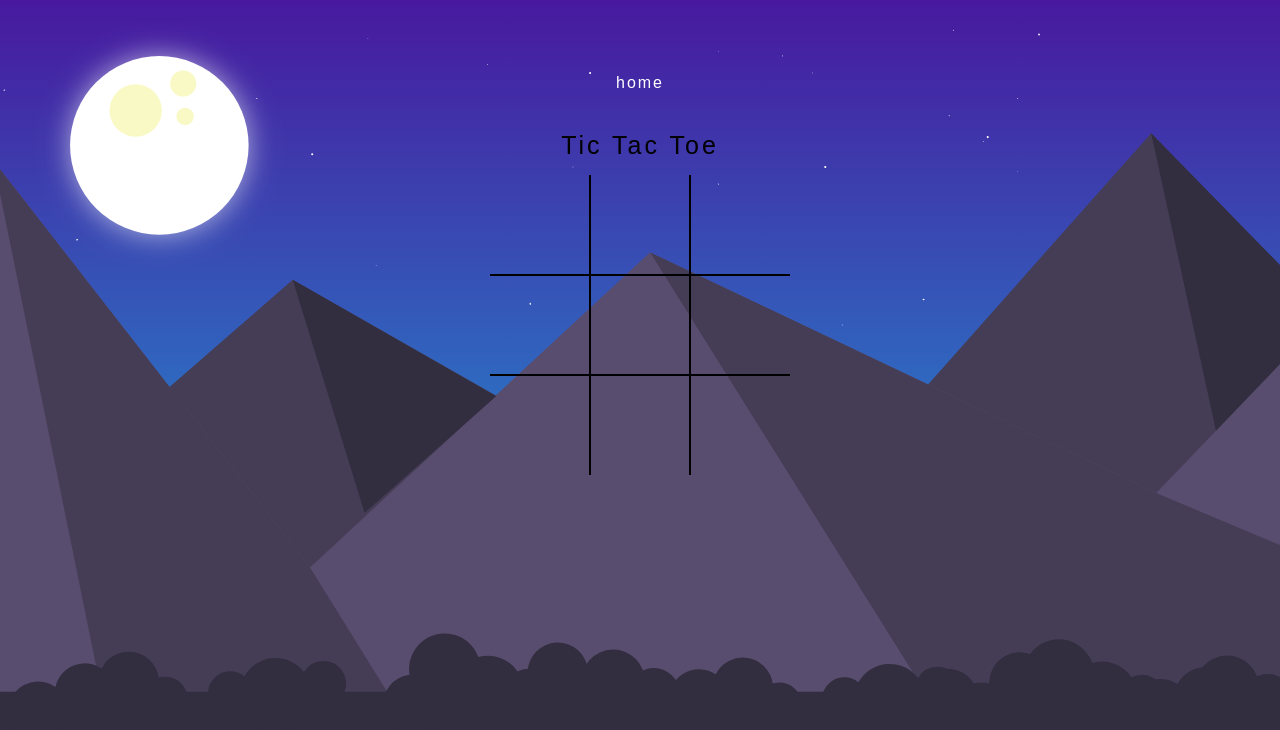
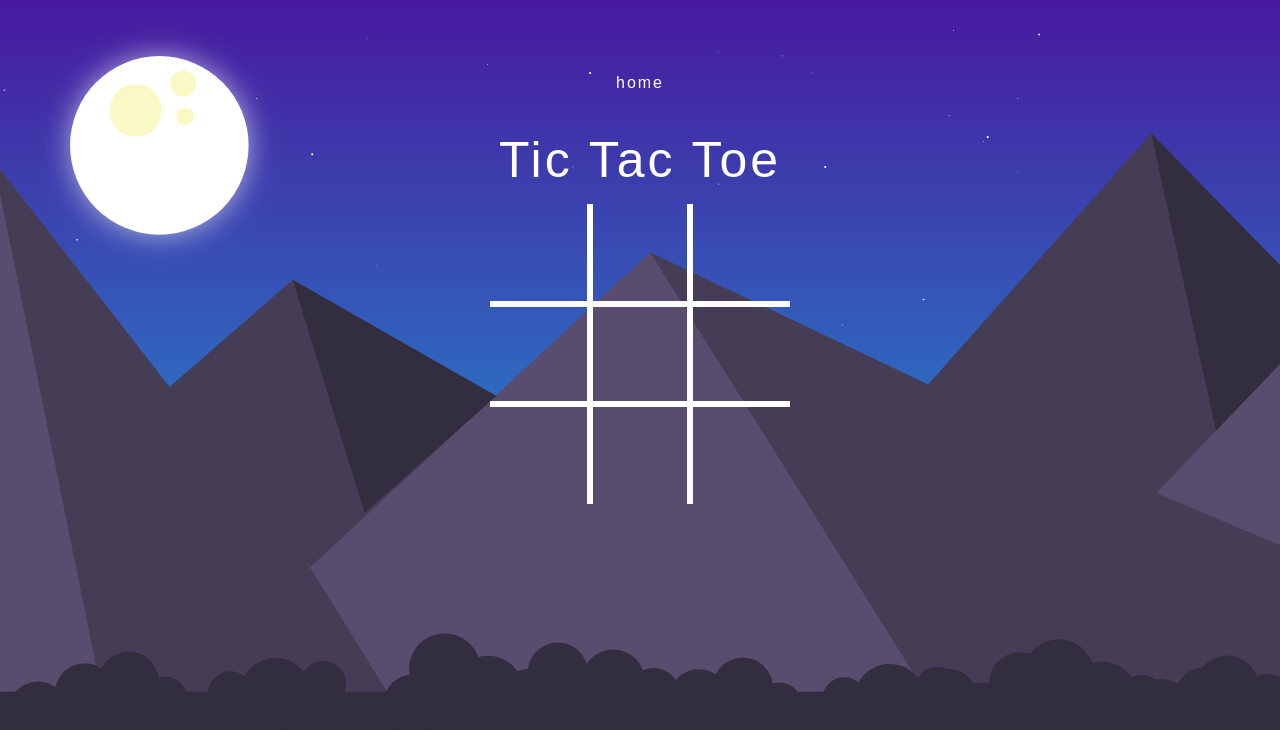
Before and after one commit to Bgorson/project3, a React (Create React App) app in the folder client/: page /miniGame3 in a window 1280 px wide. Shown: the top 730 px of the page. Built offline with nearby package versions, Linux system fonts and the light colour scheme.

Commit message:
working on updating agility

```diff
--- a/client/src/components/minigame2/CardFlip.js
+++ b/client/src/components/minigame2/CardFlip.js
@@ -104,8 +104,8 @@ class MiniGame2 extends PureComponent {
         <h2>Match the Cards</h2>
         <Header restartGame={this.restartGame} />
         {this.isGameOver() ? (
-          <GameOver
-          levelUp= {this.props.levelUp}
+        <GameOver
+        levelUp= {this.props.levelUp}
           restartGame={this.restartGame}
           userName={this.props.userName} />
         ) : (
--- a/client/src/components/minigame3/components/MiniGame3.js
+++ b/client/src/components/minigame3/components/MiniGame3.js
@@ -3,7 +3,7 @@ import './game.css';
 import '../index.css'
 
 class MiniGame3 extends Component {
-
+//Can Agility be leveled up here?
     constructor() {
         super();
         this.state= {
@@ -33,12 +33,13 @@ class MiniGame3 extends Component {
             console.log(this.gameState.totalMoves)
 
             var result = this.checkWinner();
-
             if(result == 'X') {
                 this.gameState.gameEnded = true;
                 this.setState({
                     winner: 'X',
-                    winnerLine: 'this match won by X'
+                    winnerLine: 'this match won by X, Agility XP earned',
+
+
                 });
             } else if(result == 'O') {
                 this.gameState.gameEnded = true;
--- a/client/src/components/minigame3/components/game.css
+++ b/client/src/components/minigame3/components/game.css
@@ -13,13 +13,17 @@
   .square {
     width: 100px;
     height: 100px;
-    border: 1px solid black;
+    border: 3px solid #fff;
     display: flex;
     justify-content: center;
     font-size: 45px;
     align-items: center;
     cursor: pointer;
     user-select: none;
+  }
+
+  result.winnerline {
+    color: #fff;
   }
 
   .square:hover {
@@ -34,8 +38,9 @@
   }
 
   #head {
-    font-size: 25px;
+    font-size: 50px;
     padding: 15px;
+    color: #fff;
   }
 
   .square:nth-child(7), .square:nth-child(8), .square:nth-child(9) {
```
Also changed, not shown: client/src/components/minigame3/components/GameOver.jsx (deleted, +0 -16 lines).
